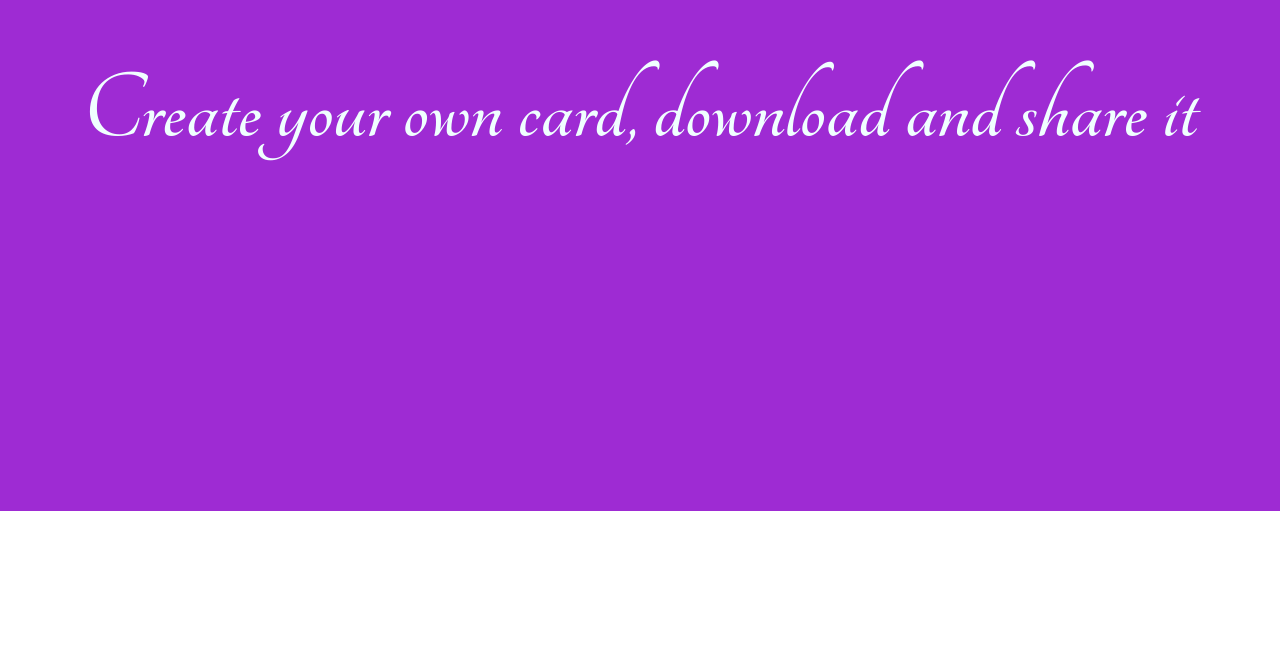
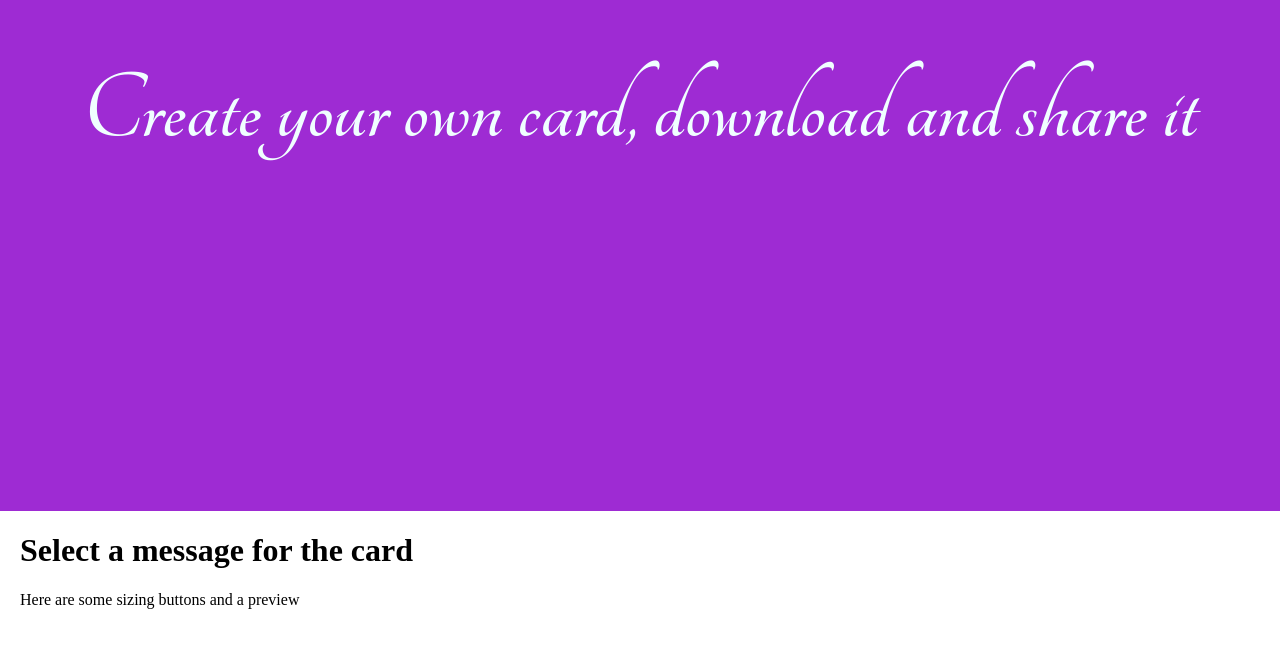
Before and after one commit to CJFWeatherhead/ecard-generator-1, a React (Vite) app: page / in a window 1280 px wide. Shown: the part 289-936 px from the top of the page. Before the commit the page ends 800 px from the top, so only its background shows below. Built offline with nearby package versions, Linux system fonts and the light colour scheme.

Commit message:
Added quote selection feature

```diff
--- a/src/App.css
+++ b/src/App.css
@@ -3,4 +3,6 @@
     padding: 0;
     width: 100vw;
     height: 100vh;
+    display: flex;
+    flex-direction: column;
 }
--- a/src/App.js
+++ b/src/App.js
@@ -1,10 +1,12 @@
 import React from 'react'
 
-import Home from './components/Home'
+import Home from './Home'
+import QuoteSelect from './quoteSelect'
 
 const App = () => (
     <div className="app">
         <Home></Home>
+        <QuoteSelect></QuoteSelect>
     </div>
 )
 
--- /dev/null
+++ b/src/components/quotes/QuotePreview.js
@@ -0,0 +1,11 @@
+import React from 'react'
+
+const QuotePreview = () => {
+    return (
+        <div className="preview">
+            Here are some sizing buttons and a preview
+        </div>
+    )
+}
+
+export default QuotePreview
--- /dev/null
+++ b/src/quoteSelect.css
@@ -0,0 +1,5 @@
+.quote-selection {
+    width: 100vw;
+    height: 80vh;
+    padding-left: 20px;
+}
--- /dev/null
+++ b/src/quoteSelect.js
@@ -0,0 +1,18 @@
+import React from 'react'
+
+import QuotePreview from './components/quotes/QuotePreview'
+
+import './quoteSelect.css'
+
+const quoteSelect = () => {
+    return (
+        <div className="quote-selection">
+            <h1>Select a message for the card</h1>
+            <div className="container">
+                <QuotePreview />
+            </div>
+        </div>
+    )
+}
+
+export default quoteSelect
```
Also changed, not shown: src/Home.css (renamed from src/components/Home.css), src/Home.js (renamed from src/components/Home.js), src/components/quotes/Quotes.js (added).
